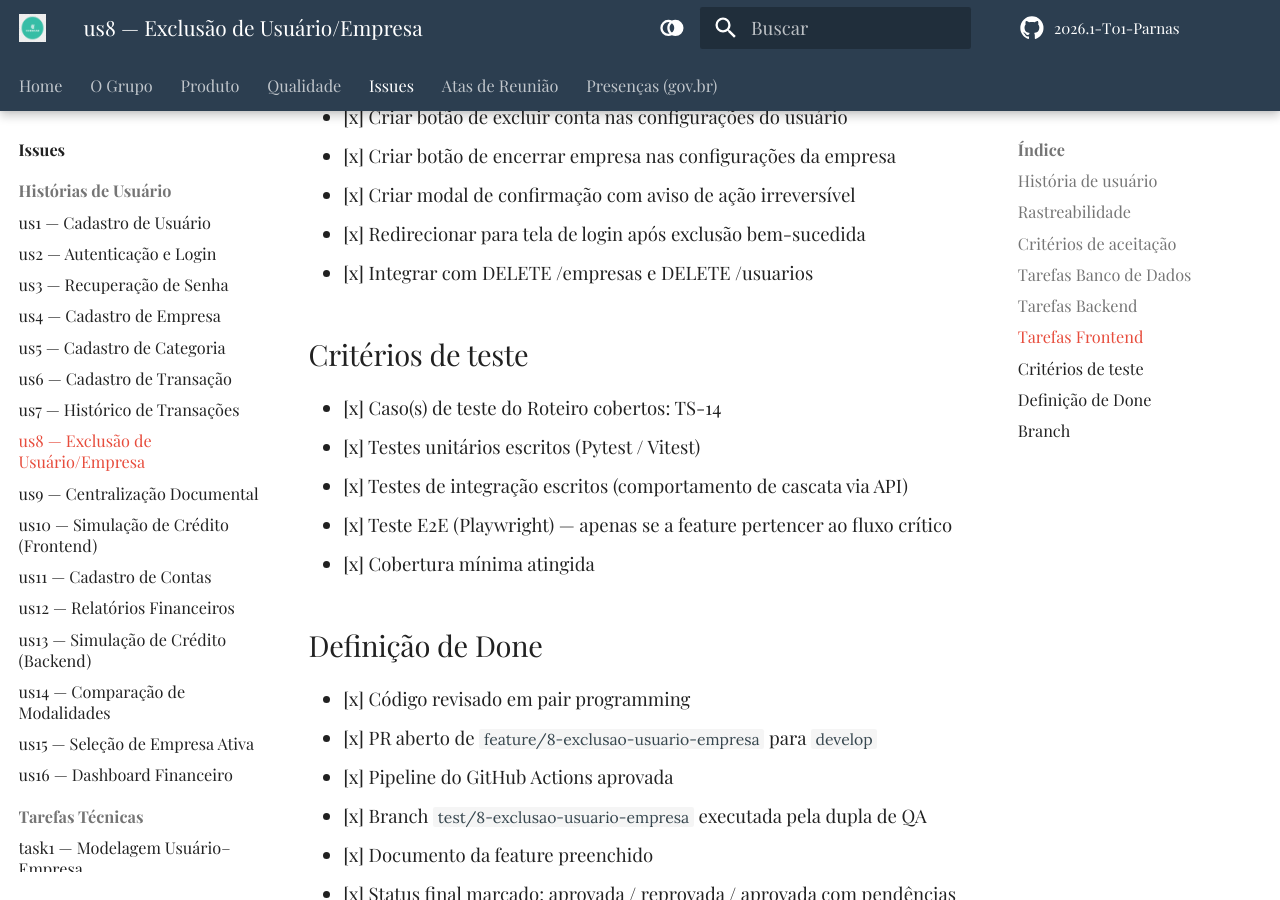
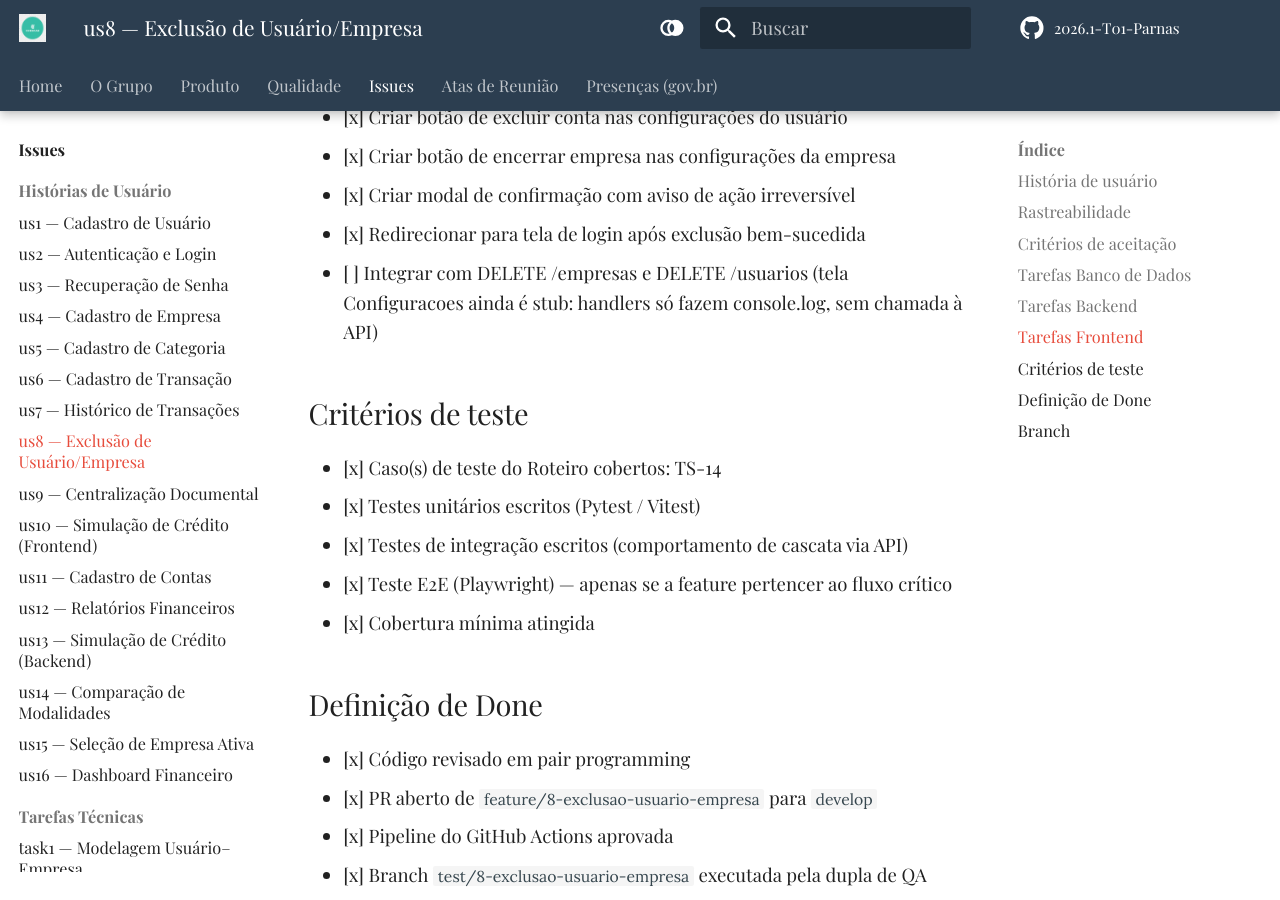
Before and after one commit to FGA0138-MDS-Ajax/2026.1-T01-Parnas, an MkDocs documentation site: the page built from docs/issues/us8.md, in a window 1280 px wide and 900 px high, scrolled down 1739 px. Built offline with MkDocs 1.6.1 and Material for MkDocs 9.7.7, drawn with Linux system fonts in a browser that asks for light colours; some web fonts are replaced; comment, search, counter and statistics services are not loaded.

Commit message:
docs: desmarca integracao em us8/us9/us12 (Configuracoes stub, Documentos e Relatorios hardcoded)

```diff
--- a/docs/issues/us8.md
+++ b/docs/issues/us8.md
@@ -33,7 +33,7 @@ Como Gestor de uma Micro-Empresa, quero poder excluir minha conta de usuário ou
 - [x] Criar botão de encerrar empresa nas configurações da empresa
 - [x] Criar modal de confirmação com aviso de ação irreversível
 - [x] Redirecionar para tela de login após exclusão bem-sucedida
-- [x] Integrar com DELETE /empresas e DELETE /usuarios
+- [ ] Integrar com DELETE /empresas e DELETE /usuarios (tela Configuracoes ainda é stub: handlers só fazem console.log, sem chamada à API)
 
 ## Critérios de teste
 - [x] Caso(s) de teste do Roteiro cobertos: TS-14
```
Also changed, not shown: docs/issues/us12.md (+1 -1 lines), docs/issues/us9.md (+1 -1 lines).
